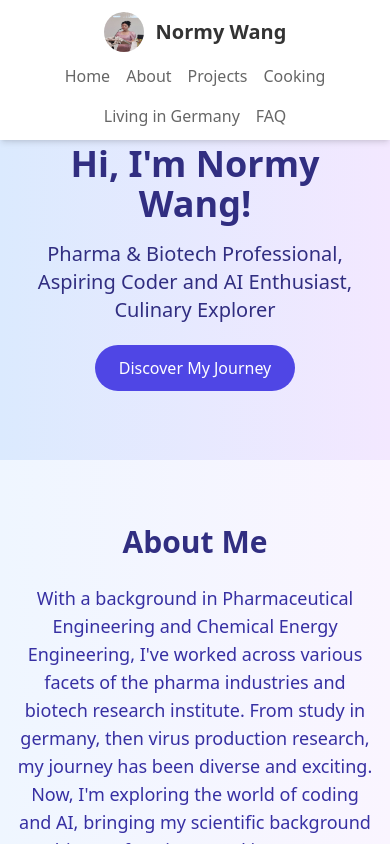
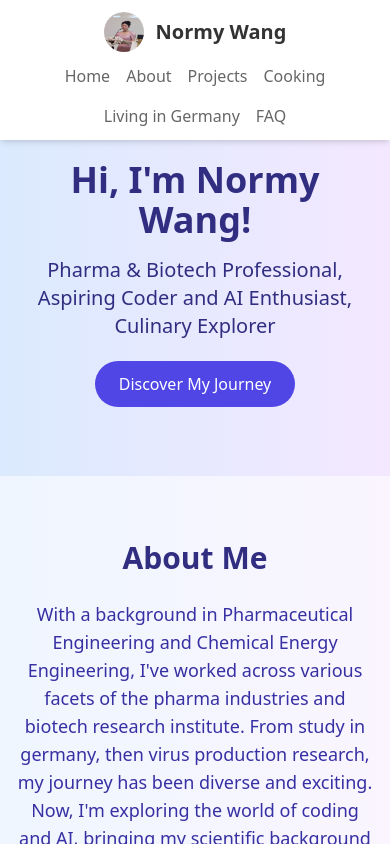
Before and after one commit to NormyWang/personal_website, a Nuxt app: page / in a window 390 px wide. Shown: the top 844 px of the page. Built offline with nearby package versions, Linux system fonts and the light colour scheme.

Commit message:
adjust header for mobile

```diff
--- a/layouts/default.vue
+++ b/layouts/default.vue
@@ -12,3 +12,11 @@
     import Header from '@/components/Header.vue';
     import Footer from '@/components/Footer.vue';
     </script>
+
+    <style scoped>
+    @media (max-width: 640px) {
+      main {
+        padding-top: 5rem;
+      }
+    }
+    </style>
```
